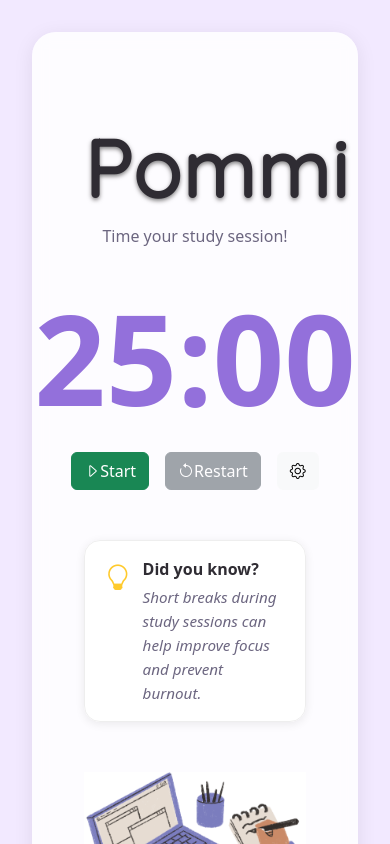
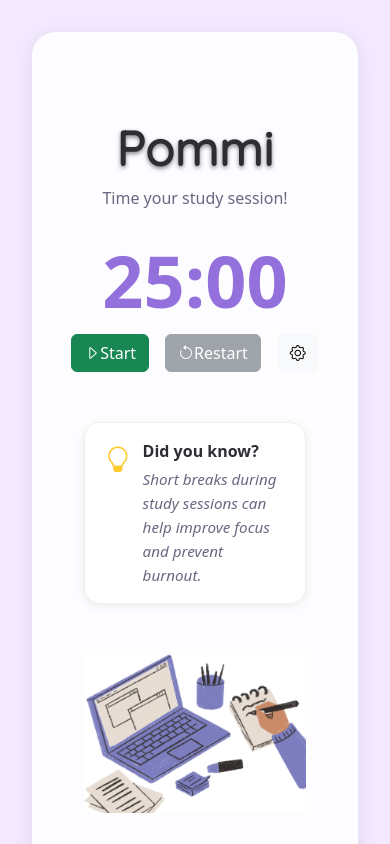
Before and after one commit to anaberst/pommi, a React (Vite) app in the folder react-app/: page / in a window 390 px wide. Shown: the top 844 px of the page. Built offline with nearby package versions, Linux system fonts and the light colour scheme.

Commit message:
Add mobile override in CSS files to improve text alignment

```diff
--- a/react-app/src/styles/app-layout.css
+++ b/react-app/src/styles/app-layout.css
@@ -24,6 +24,7 @@
   width: 100%;
   max-width: 625px;
   box-shadow: var(--shadow-medium);
+  overflow-x: hidden;
 }
 
 .app-footer {
--- a/react-app/src/styles/theme.css
+++ b/react-app/src/styles/theme.css
@@ -155,3 +155,13 @@
 .subtitle {
   color: var(--text-secondary);
 }
+
+@media (max-width: 576px) {
+  .title {
+    font-size: 48px;
+    letter-spacing: 0.5px;
+  }
+  .timer {
+    font-size: 72px;
+  }
+}
```
